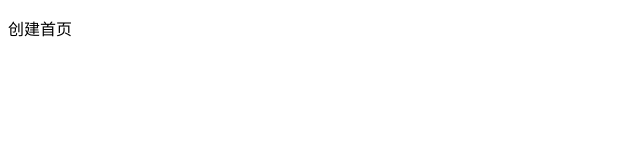
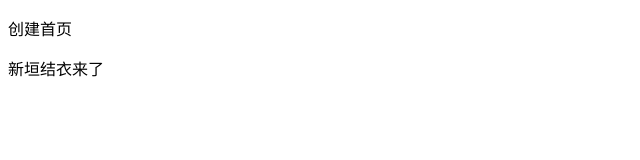
Before and after one commit to bigxingxing110/studyGitPull53_01, a plain HTML site: page index.html in a window 1280 px wide. Shown: the whole page, without its empty margins (0-640 px from the left). Drawn offline with Linux system fonts and the light colour scheme.

Commit message:
新垣结衣来了

```diff
--- a/index.html
+++ b/index.html
@@ -11,6 +11,7 @@
 
 <body>
     <p>创建首页</p>
+    <p>新垣结衣来了</p>
 </body>
 
 </html>
```
